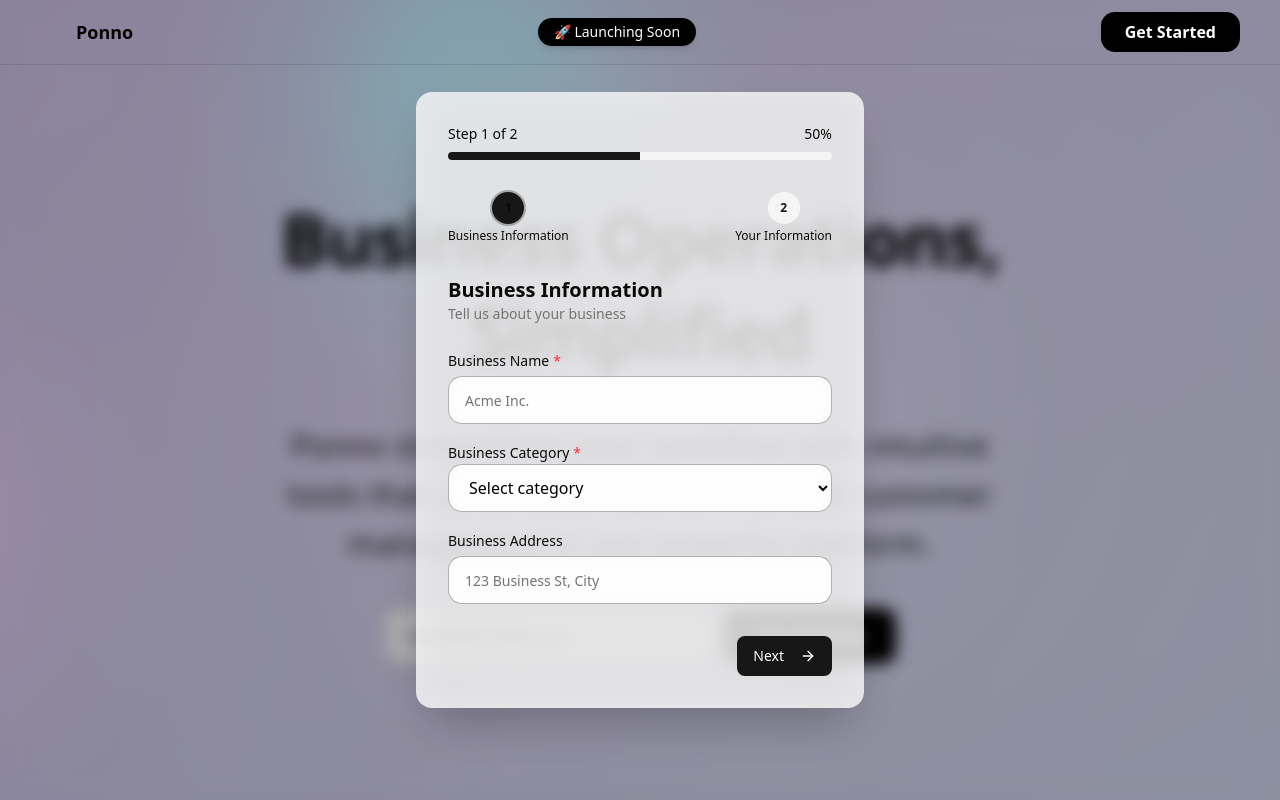
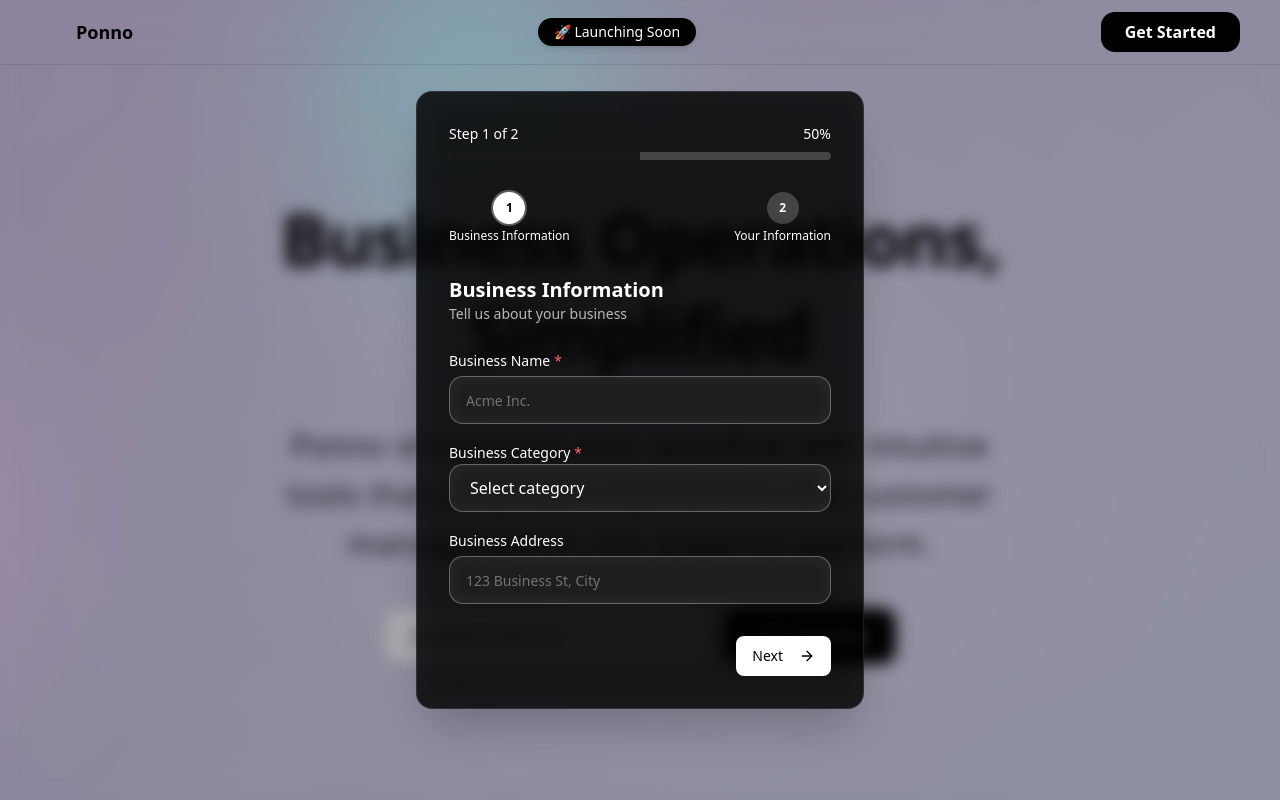
Before and after one commit to Akashthespidy/ponnoweb, a Next.js app: page / in a window 1280 px wide. Both pictures are taken after typing "name@example.com" into the empty fields and a click on the button "Join Waitlist". Shown: the top 800 px of the page. Built offline with nearby package versions, Linux system fonts and the light colour scheme.

Commit message:
error fixed

```diff
--- a/app/api/access-user/route.ts
+++ b/app/api/access-user/route.ts
@@ -11,6 +11,17 @@ export async function POST(request: Request) {
     // Validate required fields
     if (!body.email) {
       return NextResponse.json({ error: "Email is required" }, { status: 400 });
+    }
+
+    // Allow partial save: only enforce name validation if provided
+    if (
+      ("firstName" in body || "lastName" in body) &&
+      (!body.firstName || !body.lastName)
+    ) {
+      return NextResponse.json(
+        { error: "First name and last name are required" },
+        { status: 400 }
+      );
     }
 
     // Insert or update in database
@@ -31,7 +42,6 @@ export async function POST(request: Request) {
           businessAddress: body.businessAddress,
           firstName: body.firstName,
           lastName: body.lastName,
-          email: body.email,
           phone: body.phone,
           updatedAt: new Date(),
         })
@@ -55,10 +65,22 @@ export async function POST(request: Request) {
 
     console.log("Saved user:", user);
     return NextResponse.json(user);
-  } catch (error) {
+  } catch (error: any) {
     console.error("Error saving to waitlist:", error);
+
+    // Handle unique constraint violation
+    if (error.code === "23505") {
+      return NextResponse.json(
+        { error: "This email is already on the waitlist" },
+        { status: 409 }
+      );
+    }
+
     return NextResponse.json(
-      { error: "Failed to save to waitlist" },
+      {
+        error: "Failed to save to waitlist",
+        details: error.message,
+      },
       { status: 500 }
     );
   }
--- a/components/ui/multi-step-form.tsx
+++ b/components/ui/multi-step-form.tsx
@@ -109,12 +109,10 @@ const MultiStepForm = forwardRef<MultiStepFormHandle, MultiStepFormProps>(
 
     const saveFormData = async (data: any) => {
       try {
-        // Validate email before saving
         if (!data.email) {
           throw new Error("Email is required");
         }
 
-        // Only send fields that are present in the schema
         const allowedFields = [
           "businessName",
           "businessCategory",
@@ -148,22 +146,29 @@ const MultiStepForm = forwardRef<MultiStepFormHandle, MultiStepFormProps>(
     };
 
     const handleNextStep = async (data: any) => {
+      const currentStepFields = steps[step].fields;
+      const stepRequiredErrors = currentStepFields
+        .filter((field) => field.required && !data[field.name])
+        .map((field) => `${field.label} is required`);
+
+      if (stepRequiredErrors.length > 0) {
+        setError(stepRequiredErrors.join(", "));
+        return;
+      }
+
       const updatedData = { ...formData, ...data };
       setFormData(updatedData);
+      setError(null); // Clear previous errors
 
       try {
-        // Save data at each step
-        await saveFormData(updatedData);
-
+        await saveFormData(updatedData); // Save partial or full data
         if (step < steps.length - 1) {
           setStep(step + 1);
         } else {
           setIsComplete(true);
         }
-      } catch (err) {
-        setError(
-          err instanceof Error ? err.message : "Failed to save form data"
-        );
+      } catch (err: any) {
+        setError(err.message || "Failed to save form data");
       }
     };
 
@@ -205,14 +210,14 @@ const MultiStepForm = forwardRef<MultiStepFormHandle, MultiStepFormProps>(
       <div className="fixed inset-0 z-50 flex items-center justify-center p-4 bg-black/30 backdrop-blur-sm">
         <div
           className={cn(
-            "bg-white/80 dark:bg-slate-950/80 backdrop-blur-lg mx-auto w-full max-w-md rounded-2xl p-8 shadow-2xl",
+            "bg-black/80 backdrop-blur-lg mx-auto w-full max-w-md rounded-2xl p-8 shadow-2xl border border-white/10",
             className
           )}
         >
           {!isComplete ? (
             <>
               <div className="mb-8">
-                <div className="mb-2 flex justify-between">
+                <div className="mb-2 flex justify-between text-white">
                   <span className="text-sm font-medium">
                     Step {step + 1} of {steps.length}
                   </span>
@@ -220,7 +225,7 @@ const MultiStepForm = forwardRef<MultiStepFormHandle, MultiStepFormProps>(
                     {Math.round(progress)}%
                   </span>
                 </div>
-                <Progress value={progress} className="h-2" />
+                <Progress value={progress} className="h-2 bg-white/20" />
               </div>
 
               <div className="mb-8 flex justify-between">
@@ -230,15 +235,15 @@ const MultiStepForm = forwardRef<MultiStepFormHandle, MultiStepFormProps>(
                       className={cn(
                         "flex h-8 w-8 items-center justify-center rounded-full text-xs font-bold",
                         i < step
-                          ? "bg-primary text-primary-foreground"
+                          ? "bg-white text-black"
                           : i === step
-                          ? "bg-primary text-primary-foreground ring-primary/30 ring-2"
-                          : "bg-secondary text-secondary-foreground"
+                          ? "bg-white text-black ring-white/30 ring-2"
+                          : "bg-white/20 text-white"
                       )}
                     >
                       {i < step ? <CheckCircle2 className="h-4 w-4" /> : i + 1}
                     </div>
-                    <span className="mt-1 hidden text-xs sm:block">
+                    <span className="mt-1 hidden text-xs sm:block text-white">
                       {s.title}
                     </span>
                   </div>
@@ -246,7 +251,7 @@ const MultiStepForm = forwardRef<MultiStepFormHandle, MultiStepFormProps>(
               </div>
 
               {error && (
-                <div className="mb-4 p-3 bg-red-100 text-red-700 rounded-lg text-sm">
+                <div className="mb-4 p-3 bg-red-500/20 text-red-300 rounded-lg text-sm">
                   {error}
                 </div>
               )}
@@ -261,8 +266,10 @@ const MultiStepForm = forwardRef<MultiStepFormHandle, MultiStepFormProps>(
                   transition={{ duration: 0.3 }}
                 >
                   <div className="mb-6">
-                    <h2 className="text-xl font-bold">{steps[step].title}</h2>
-                    <p className="text-muted-foreground text-sm">
+                    <h2 className="text-xl font-bold text-white">
+                      {steps[step].title}
+                    </h2>
+                    <p className="text-white/70 text-sm">
                       {steps[step].description}
                     </p>
                   </div>
@@ -274,10 +281,10 @@ const MultiStepForm = forwardRef<MultiStepFormHandle, MultiStepFormProps>(
                   >
                     {steps[step].fields.map((field) => (
                       <div key={field.name} className="space-y-2">
-                        <Label htmlFor={field.name}>
+                        <Label htmlFor={field.name} className="text-white">
                           {field.label}
                           {field.required && (
-                            <span className="text-red-500 ml-1">*</span>
+                            <span className="text-red-400 ml-1">*</span>
                           )}
                         </Label>
                         {field.type === "select" && "options" in field ? (
@@ -285,14 +292,18 @@ const MultiStepForm = forwardRef<MultiStepFormHandle, MultiStepFormProps>(
                             id={field.name}
                             name={field.name}
                             defaultValue={formData[field.name] || ""}
-                            className="flex h-12 w-full rounded-xl border border-black/30 bg-white/80 px-4 text-black placeholder-black/50 transition-all focus:outline-none focus:ring-2 focus:ring-black/30 backdrop-blur-sm"
+                            className="flex h-12 w-full rounded-xl border border-white/30 bg-white/10 px-4 text-white placeholder-white/50 transition-all focus:outline-none focus:ring-2 focus:ring-white/30 backdrop-blur-sm"
                             required={field.required}
                           >
-                            <option value="" disabled>
+                            <option value="" disabled className="text-black">
                               {field.placeholder}
                             </option>
                             {field.options?.map((option: string) => (
-                              <option key={option} value={option}>
+                              <option
+                                key={option}
+                                value={option}
+                                className="text-black"
+                              >
                                 {option}
                               </option>
                             ))}
@@ -305,7 +316,7 @@ const MultiStepForm = forwardRef<MultiStepFormHandle, MultiStepFormProps>(
                             placeholder={field.placeholder}
                             defaultValue={formData[field.name] || ""}
                             required={field.required}
-                            className="flex h-12 w-full rounded-xl border border-black/30 bg-white/80 px-4 text-black placeholder-black/50 transition-all focus:outline-none focus:ring-2 focus:ring-black/30 backdrop-blur-sm"
+                            className="flex h-12 w-full rounded-xl border border-white/30 bg-white/10 px-4 text-white placeholder-white/50 transition-all focus:outline-none focus:ring-2 focus:ring-white/30 backdrop-blur-sm"
                           />
                         )}
                       </div>
@@ -317,14 +328,17 @@ const MultiStepForm = forwardRef<MultiStepFormHandle, MultiStepFormProps>(
                         variant="outline"
                         onClick={handlePrevStep}
                         disabled={step === 0}
-                        className={cn(step === 0 && "invisible")}
+                        className={cn(
+                          step === 0 && "invisible",
+                          "text-white border-white/30 hover:bg-white/10 hover:text-white"
+                        )}
                       >
                         <ArrowLeft className="mr-2 h-4 w-4" /> Back
                       </Button>
                       <Button
                         type="submit"
                         disabled={isSubmitting}
-                        className="text-white hover:text-white"
+                        className="bg-white text-black hover:bg-white/90 hover:text-black"
                       >
                         {step === steps.length - 1 ? (
                           isSubmitting ? (
@@ -350,20 +364,20 @@ const MultiStepForm = forwardRef<MultiStepFormHandle, MultiStepFormProps>(
               transition={{ duration: 0.5 }}
               className="py-10 text-center"
             >
-              <div className="bg-primary/10 mb-4 inline-flex h-16 w-16 items-center justify-center rounded-full">
-                <CheckCircle2 className="text-primary h-8 w-8" />
+              <div className="bg-white/10 mb-4 inline-flex h-16 w-16 items-center justify-center rounded-full">
+                <CheckCircle2 className="text-white h-8 w-8" />
               </div>
-              <h2 className="mb-2 text-2xl font-bold">
+              <h2 className="mb-2 text-2xl font-bold text-white">
                 You're on the waitlist!
               </h2>
-              <p className="text-muted-foreground mb-6">
+              <p className="text-white/70 mb-6">
                 Thank you for joining. We'll notify you when we launch.
               </p>
               <Button
                 onClick={() => {
                   setIsOpen(false);
                 }}
-                className="text-white hover:text-white"
+                className="bg-white text-black hover:bg-white/90 hover:text-black"
               >
                 Close
               </Button>
--- a/db/schema.ts
+++ b/db/schema.ts
@@ -15,7 +15,10 @@ export const waitlistUsers = pgTable("waitlist_users", {
 
 export const contactMessages = pgTable("contact_messages", {
   id: serial("id").primaryKey(),
-  email: varchar("email", { length: 256 }),
-  message: text("message"),
+  email: varchar("email", { length: 256 }).notNull(),
+  message: text("message").notNull(),
   createdAt: timestamp("created_at", { withTimezone: true }).defaultNow(),
 });
+
+export type WaitlistUser = typeof waitlistUsers.$inferInsert;
+export type ContactMessage = typeof contactMessages.$inferInsert;
```
